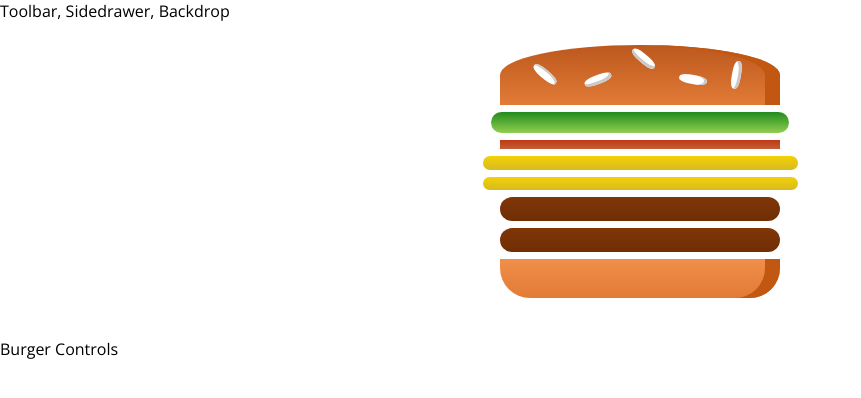
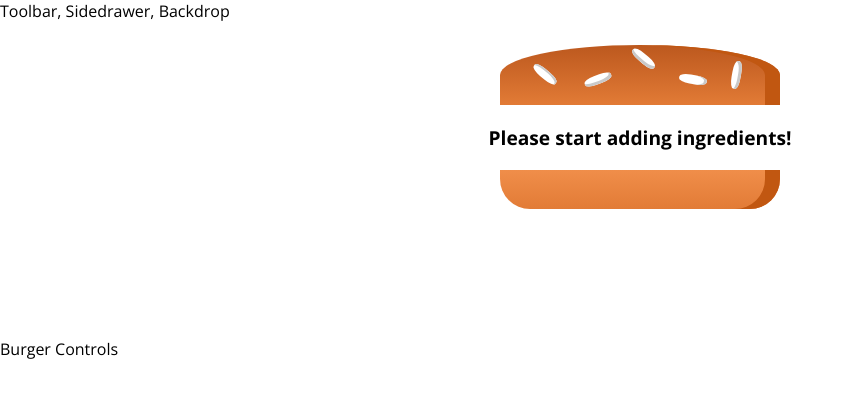
Before and after one commit to pauloesb/burger-builder, a React (Create React App) app: page / in a window 1280 px wide. Shown: the top 398 px of the page, without its empty margins (0-861 px from the left). Built offline with nearby package versions, Linux system fonts and the light colour scheme.

Commit message:
Validation for state without ingredients

```diff
--- a/src/components/Burger/Burger.js
+++ b/src/components/Burger/Burger.js
@@ -4,11 +4,18 @@
 import BurgerIngredient from "./BurgerIngredient/BurgerIngredient";
 
 const burger = props => {
-  const transformedIngredients = Object.keys(props.ingredients).map(igKey => {
-    return [...Array(props.ingredients[igKey])].map((_, i) => (
-      <BurgerIngredient key={igKey + i} type={igKey} />
-    ));
-  });
+  let transformedIngredients = Object.keys(props.ingredients)
+    .map(igKey =>
+      [...Array(props.ingredients[igKey])].map((_, i) => (
+        <BurgerIngredient key={igKey + i} type={igKey} />
+      ))
+    )
+    .reduce((arr, el) => arr.concat(el), []);
+
+  if (transformedIngredients.length === 0) {
+    transformedIngredients = <p>Please start adding ingredients!</p>;
+  }
+
   return (
     <div className={classes.Burger}>
       <BurgerIngredient type="bread-top" />
--- a/src/containers/BurgerBuilder/BurgerBuilder.js
+++ b/src/containers/BurgerBuilder/BurgerBuilder.js
@@ -6,10 +6,10 @@
 class BurgerBuilder extends Component {
   state = {
     ingredients: {
-      salad: 1,
-      bacon: 1,
-      cheese: 2,
-      meat: 2
+      salad: 0,
+      bacon: 0,
+      cheese: 0,
+      meat: 0
     }
   };
 
```
